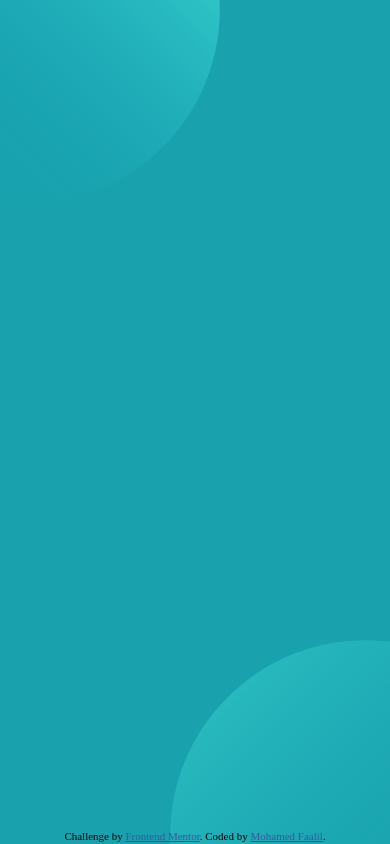
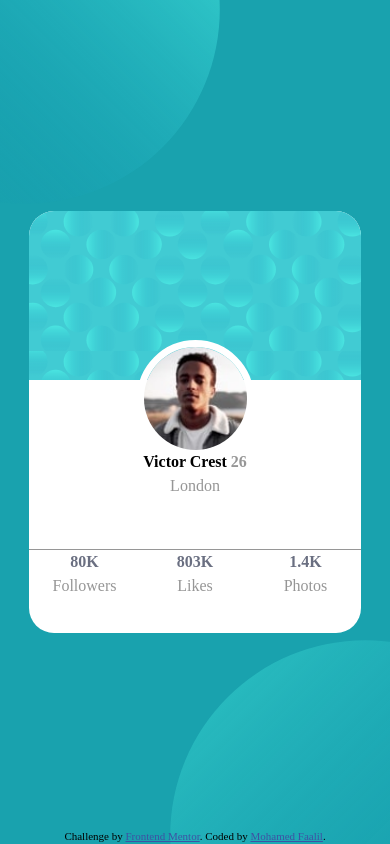
Before and after one commit to MohamedFaalil/profile_card_component, a plain HTML site: page index.html in a window 390 px wide. Drawn offline with Linux system fonts and the light colour scheme.

Commit message:
feat- card element's mobile overview is done

```diff
--- a/index.html
+++ b/index.html
@@ -11,9 +11,31 @@
 <body>
   <main>
     <img src="images/bg-pattern-top.svg" alt="" class="top-left-bg-img">
+    <div class="card">
+      <div class="card_header"></div>
+      <div class="card_body">
+        <img src="./images/image-victor.jpg" alt="user-picture" class="user-img">
+        <div>
+          <p>Victor Crest <span>26</span></p>
+          <p>London</p>
+        </div>
+      </div>
+      <div class="card_footer">
+        <div>
+          <p>80K</p>
+          <p>Followers</p>
+        </div>
+        <div>
+          <p>803K</p>
+          <p>Likes</p>
+        </div>
+        <div>
+          <p>1.4K</p>
+          <p>Photos</p>
+        </div>
+      </div>
+    </div>
     <img src="images/bg-pattern-bottom.svg" alt="" class="bottom-right-bg-img">
-
-
   </main>
 
   <div class="attribution">
--- a/styles.css
+++ b/styles.css
@@ -78,6 +78,77 @@ main{
 .attribution { font-size: 11px; text-align: center; position: absolute; bottom: 0; width: 100%}
 .attribution a { color: hsl(228, 45%, 44%); }
 
+.card{
+    width: 85vw;
+    height: 50vh;
+    margin: 25vh auto;
+    border-radius: 25px;
+    background-color: white;
+}
+
+.card .card_header{
+    background-image: url('images/bg-pattern-card.svg');
+    width: 100%;
+    height: 40%;
+    border-radius: 25px 25px 0 0;
+}
+
+.card .card_body{
+    width: 100%;
+    height: 40%;
+}
+
+.card .card_body .user-img{
+    width: 30%;
+    position: absolute;
+    left: 35%;
+    margin-top: -40px;
+    border: white solid 7px;
+    border-radius: 50%;
+}
+
+.card_body div{
+    width: 100%;
+    text-align: center;
+    position: relative;
+    bottom: -70px;
+}
+
+.card_body div p:first-child{
+    font-weight: bold;
+}
+
+.card_body div p:first-child span{
+    color: var(--dark-gray);
+}
+
+.card_body div p:nth-child(2){
+    color: var(--dark-gray);
+    font-weight:normal;
+}
+
+.card .card_footer{
+    width: 100%;
+    height: 20%;
+    border-top:var(--dark-gray) solid 1px;
+}
+
+.card .card_footer div{
+    float: left; /* Float all child divs to the left */
+    width: 33.33%; /* Set a width of one-third for each child div */
+    text-align: center; /* Center the text inside each child div */
+}
+
+.card .card_footer div p:first-child{
+    font-weight: bold;
+    color: var(--dark-grayish-blue)
+}
+
+.card .card_footer div p:nth-child(2){
+    font-weight: normal;
+    color: var(--dark-gray)
+}
+
 @media screen and (min-width: 1440px) {
 
     .top-left-bg-img{
```
